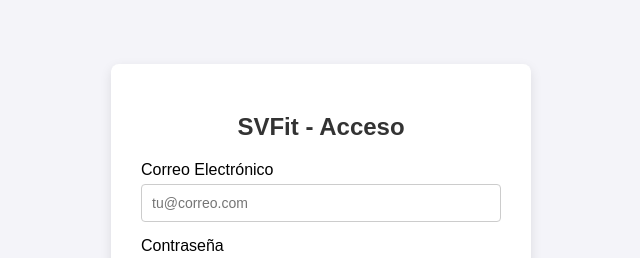
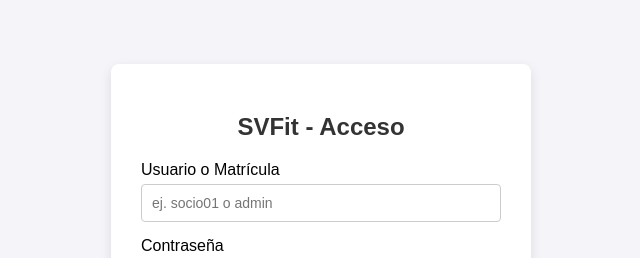
Before and after one commit to betocompeangit/SVFIT, a React (Vite) app: page / in a window 1280 px wide. Shown: the part 185-443 px from the top of the page, without its empty margins (319-959 px from the left). Built offline with nearby package versions, Linux system fonts and the light colour scheme; no server answers.

Commit message:
Change login method to use username instead of email

```diff
--- a/src/Login.jsx
+++ b/src/Login.jsx
@@ -2,7 +2,7 @@ import React, { useState } from 'react'
 import { supabase } from './supabaseClient'
 
 export default function Login({ onLoginSuccess }) {
-  const [email, setEmail] = useState('')
+  const [username, setUsername] = useState('')
   const [password, setPassword] = useState('')
   const [loading, setLoading] = useState(false)
   const [errorMsg, setErrorMsg] = useState('')
@@ -12,13 +12,16 @@ export default function Login({ onLoginSuccess }) {
     setLoading(true)
     setErrorMsg('')
 
+    // Transformar el usuario alfanumérico al correo interno de Supabase
+    const internalEmail = username.trim().toLowerCase() + '@svfit.local'
+
     const { data, error } = await supabase.auth.signInWithPassword({
-      email,
+      email: internalEmail,
       password,
     })
 
     if (error) {
-      setErrorMsg('Error al iniciar sesión: ' + error.message)
+      setErrorMsg('Usuario o contraseña incorrectos.')
       setLoading(false)
     } else {
       onLoginSuccess(data.user)
@@ -32,14 +35,14 @@ export default function Login({ onLoginSuccess }) {
         {errorMsg && <div style={styles.error}>{errorMsg}</div>}
         <form onSubmit={handleLogin} style={styles.form}>
           <div style={styles.inputGroup}>
-            <label>Correo Electrónico</label>
+            <label>Usuario o Matrícula</label>
             <input
-              type="email"
-              value={email}
-              onChange={(e) => setEmail(e.target.value)}
+              type="text"
+              value={username}
+              onChange={(e) => setUsername(e.target.value)}
               required
               style={styles.input}
-              placeholder="tu@correo.com"
+              placeholder="ej. socio01 o admin"
             />
           </div>
           <div style={styles.inputGroup}>
```
